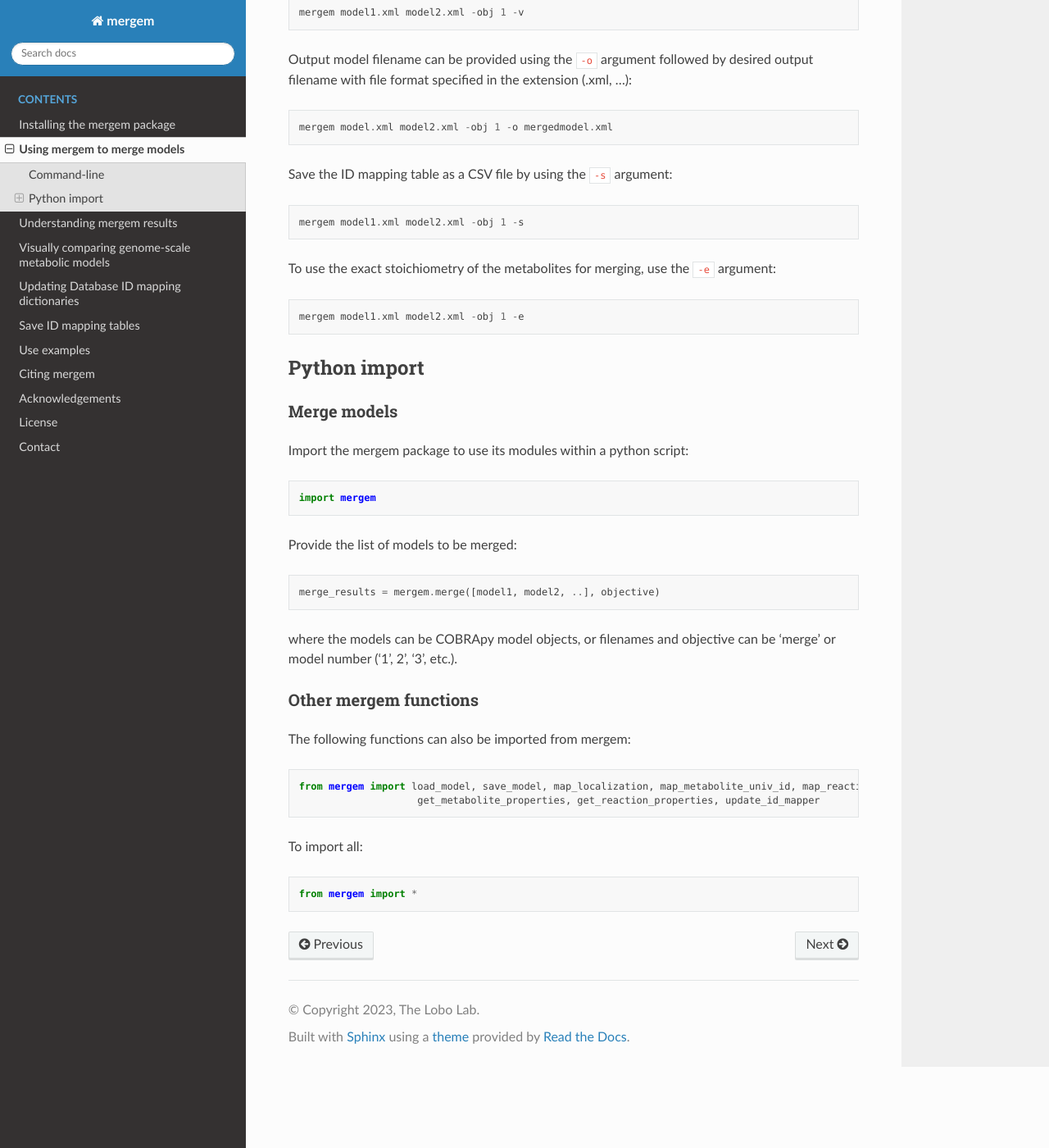
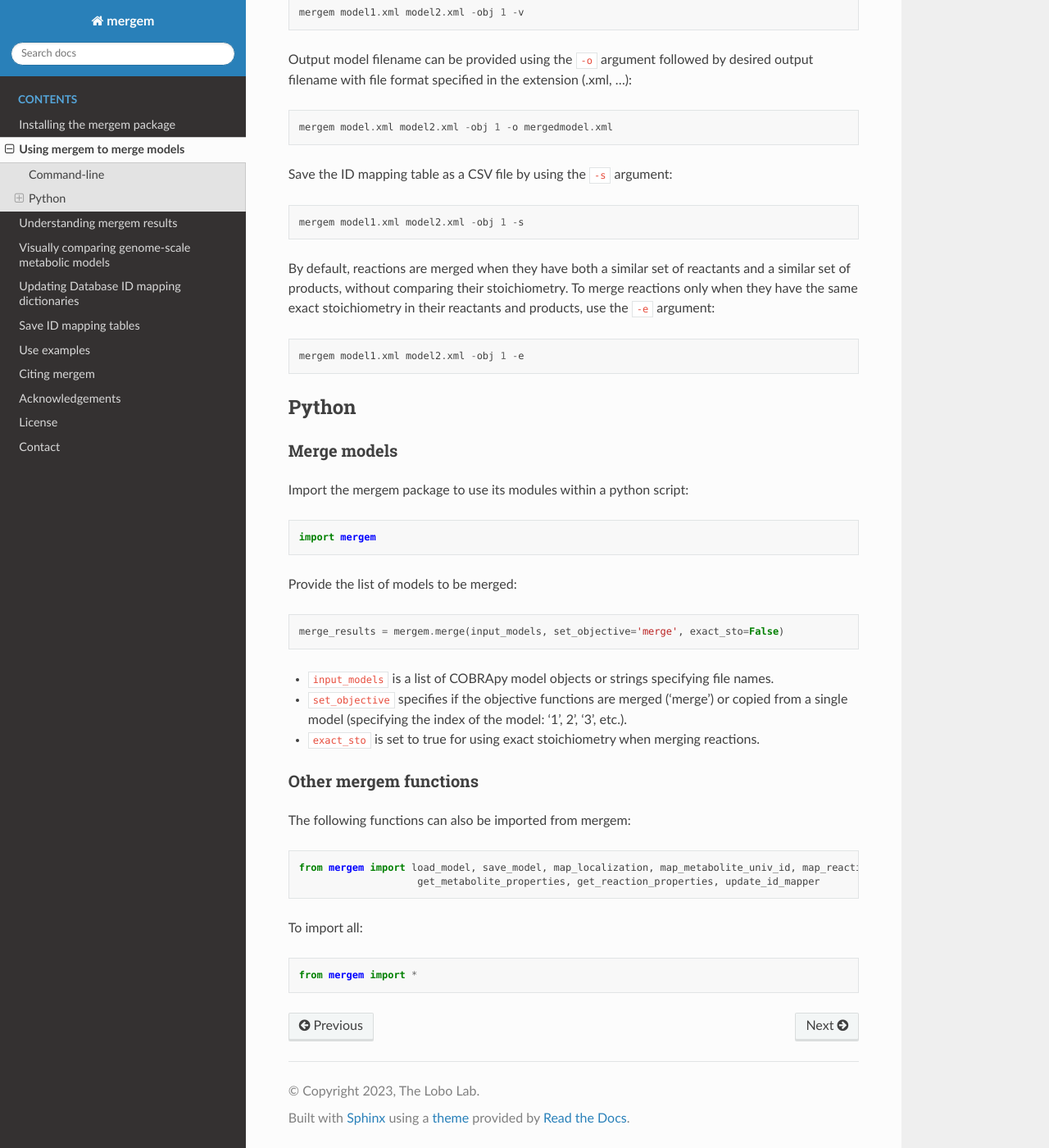
Before and after one commit to lobolab/mergem, a Sphinx documentation site: the page built from docs/source/usage.rst, in a window 1280 px wide and 1400 px high, scrolled down 1126 px. Shown: the whole window at 82% size. Built offline with Sphinx 7.4.7 and the Read the Docs theme 2.0.0, drawn with Linux system fonts in a browser that asks for light colours; some of the changed text lies outside the part shown.

Commit message:
Clarified documentation regarding exact stoichiometry parameter.

```diff
--- a/docs/source/usage.rst
+++ b/docs/source/usage.rst
@@ -19,7 +19,7 @@ Printing help text displays all the options.
 ::
 
     > mergem --help
-    Usage: mergem [OPTIONS] [INPUT_FILENAMES]...
+    Usage: mergem [INPUT_FILENAMES] [OPTIONS]
 
     mergem takes genome-scale metabolic models as input, merges them into a
     single model and saves merged model as .xml. Users can optionally select the
@@ -32,7 +32,7 @@ Printing help text displays all the options.
     -v         Print merging statistics
     -up        Update ID mapping table
     -s         Save ID mapping table as CSV
-    -e         Uses exact stoichiometry for merging
+    -e         Uses exact stoichiometry when merging reactions
     --version  Show the version and exit.
     --help     Show this message and exit.
 
@@ -75,7 +75,7 @@ Save the ID mapping table as a CSV file by using the :code:`-s` argument:
     mergem model1.xml model2.xml -obj 1 -s
 
 
-To use the exact stoichiometry of the metabolites for merging, use the :code:`-e` argument:
+By default, reactions are merged when they have both a similar set of reactants and a similar set of products, without comparing their stoichiometry. To merge reactions only when they have the same exact stoichiometry in their reactants and products, use the :code:`-e` argument:
 
 ::
 
@@ -84,7 +84,7 @@ To use the exact stoichiometry of the metabolites for merging, use the :code:`-e
 
 .. _python-import:
 
-Python import
+Python
 =======================
 
 Merge models
@@ -101,10 +101,11 @@ Provide the list of models to be merged:
 
 ::
 
-    merge_results = mergem.merge([model1, model2, ..], objective)
+    merge_results = mergem.merge(input_models, set_objective='merge', exact_sto=False)
 
-where the models can be COBRApy model objects, or filenames and objective can be 'merge' or
-model number ('1', 2', '3', etc.).
+* :code:`input_models` is a list of COBRApy model objects or strings specifying file names.
+* :code:`set_objective` specifies if the objective functions are merged ('merge') or copied from a single model (specifying the index of the model: '1', 2', '3', etc.).
+* :code:`exact_sto` is set to true for using exact stoichiometry when merging reactions.
 
 
 Other mergem functions
```
Also changed, not shown: README.md (+9 -5 lines), 1 other file.
